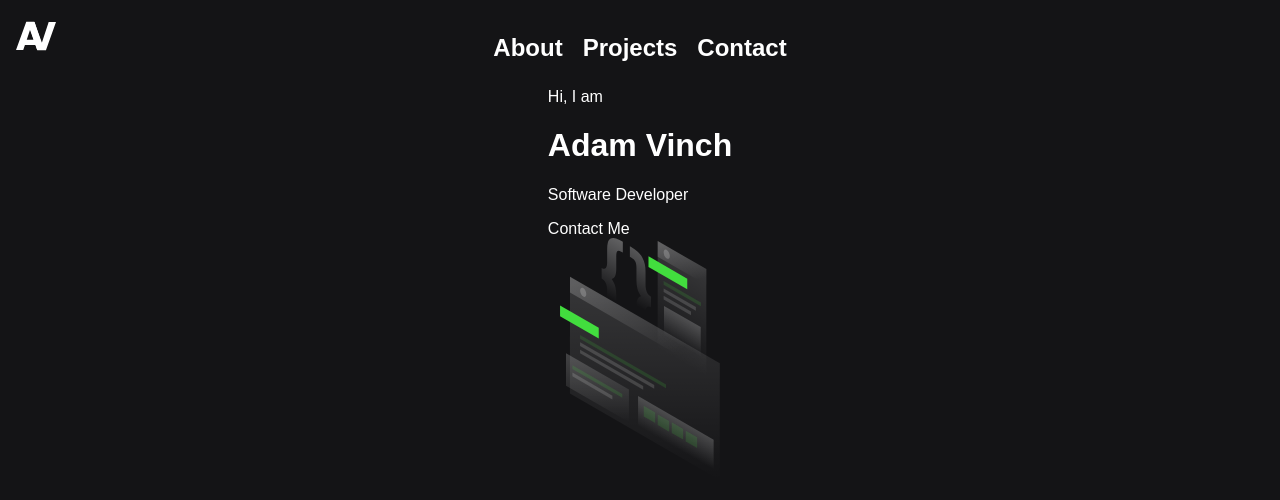
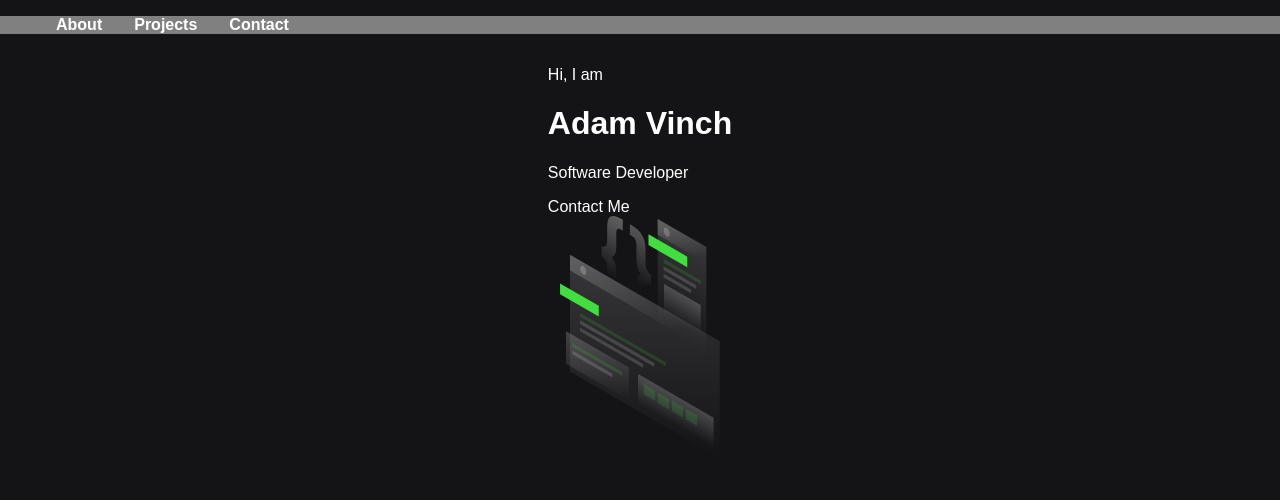
Before and after one commit to Adamv27/Portfolio, a React (Vite) app: page / in a window 1280 px wide. Shown: the top 500 px of the page. Built offline with nearby package versions, Linux system fonts and the light colour scheme.

Commit message:
Add responsive hamburger menu icon that can toggle and becomes hidden on bigger displays

```diff
--- a/src/components/NavBar.css
+++ b/src/components/NavBar.css
@@ -1,29 +1,31 @@
 .nav-container {
   display: flex;
-  justify-content: center;
+  flex-direction: column;
+}
+
+.menu-icon {
+  width: 4rem;
+}
+
+.nav-container ul {
+  background-color: grey;
+  list-style-type: none;
 }
 
 .nav-link {
+  font-weight: bold;
+  margin: 1rem;
   color: white;
   text-decoration: none;
-  font-size: 1.5rem;
-  font-weight: bold;
-  padding: 10px;
-
-  user-select: none;
-
-  margin-top: 1em;
 }
 
-.nav-link:hover {
-  color: #44DD3E;
+
+@media (min-width: 767px) {
+  .menu-icon {
+    display: none;
+  }
+
+  .nav-container ul {
+    display: flex !important;
+  }
 }
-
-.logo {
-  position: absolute;
-  width: 2.5rem;
-  height: 2.5rem;
-
-  left: 1rem;
-  top: 1rem;
-}
--- a/src/components/NavBar.jsx
+++ b/src/components/NavBar.jsx
@@ -1,18 +1,43 @@
+import React, { useState } from 'react';
 import { Link } from "react-router-dom";
 
 import Logo from '../assets/logo.svg'
+import Menu from '../assets/menu-icon.svg'
+
 import './NavBar.css'
 
 
+
+
 const NavBar = () => {
+  const [menuOpen, setMenuOpen] = useState(false);
+
+  const toggleMenu = () => {
+    setMenuOpen(!menuOpen);
+  }
+
+//  <Link to="/">
+//    <img className="logo" src={Logo}></img>
+//  </Link>
+
+
+
   return (
     <nav className='nav-container'>
-      <Link to="/">
-        <img className="logo" src={Logo}></img>
-      </Link>
-      <Link className="nav-link" to="/about">About</Link>
-      <Link className="nav-link" to="/projects">Projects</Link>
-      <Link className="nav-link" to="/contact">Contact</Link>
+      <img
+        className="menu-icon"
+        src={Menu}
+        onClick={toggleMenu}>
+      </img>
+
+      <ul style={{display: menuOpen ? 'inline':'none'}}>
+        <li><Link className="nav-link" to="/about">About</Link></li>
+        <li><Link className="nav-link" to="/projects">Projects</Link></li>
+        <li><Link className="nav-link" to="/contact">Contact</Link></li>
+      </ul>
+
+
+
     </nav>
   )
 }
```
Also changed, not shown: src/assets/menu-icon.svg (added).
